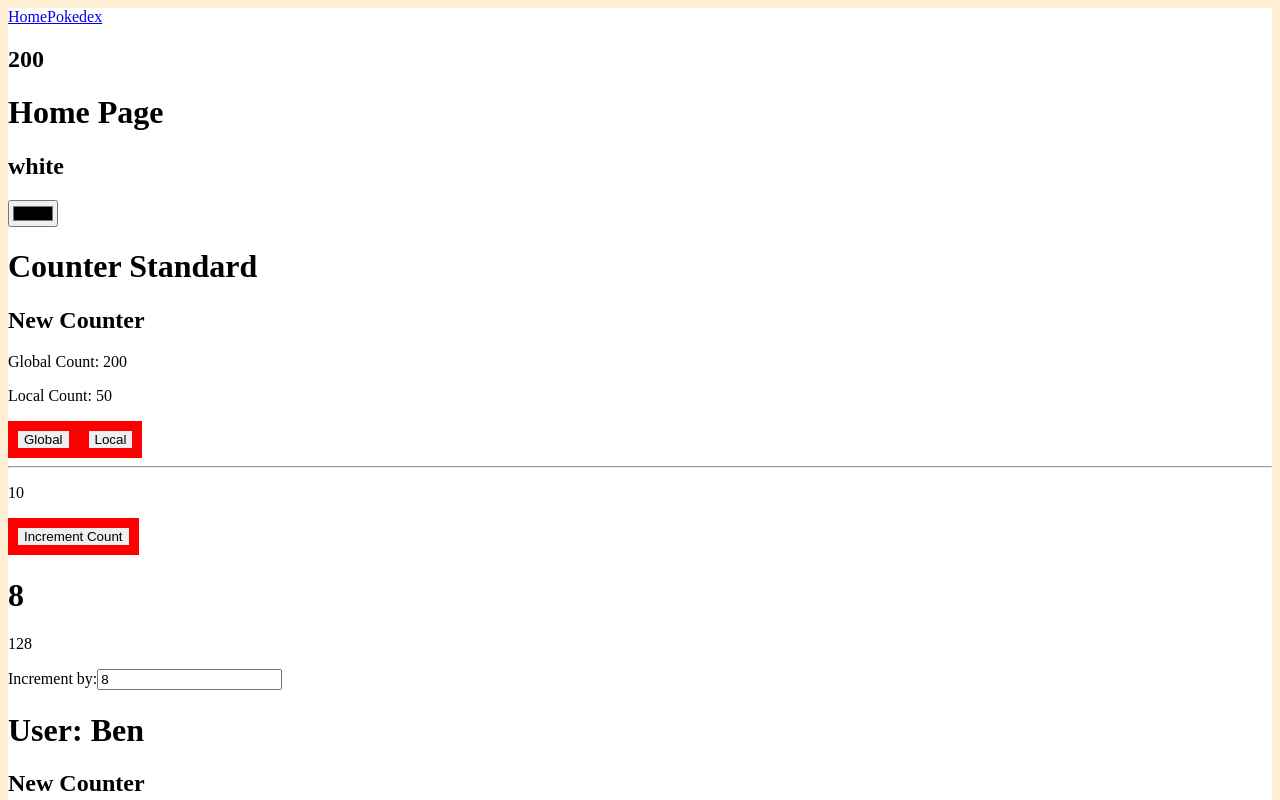
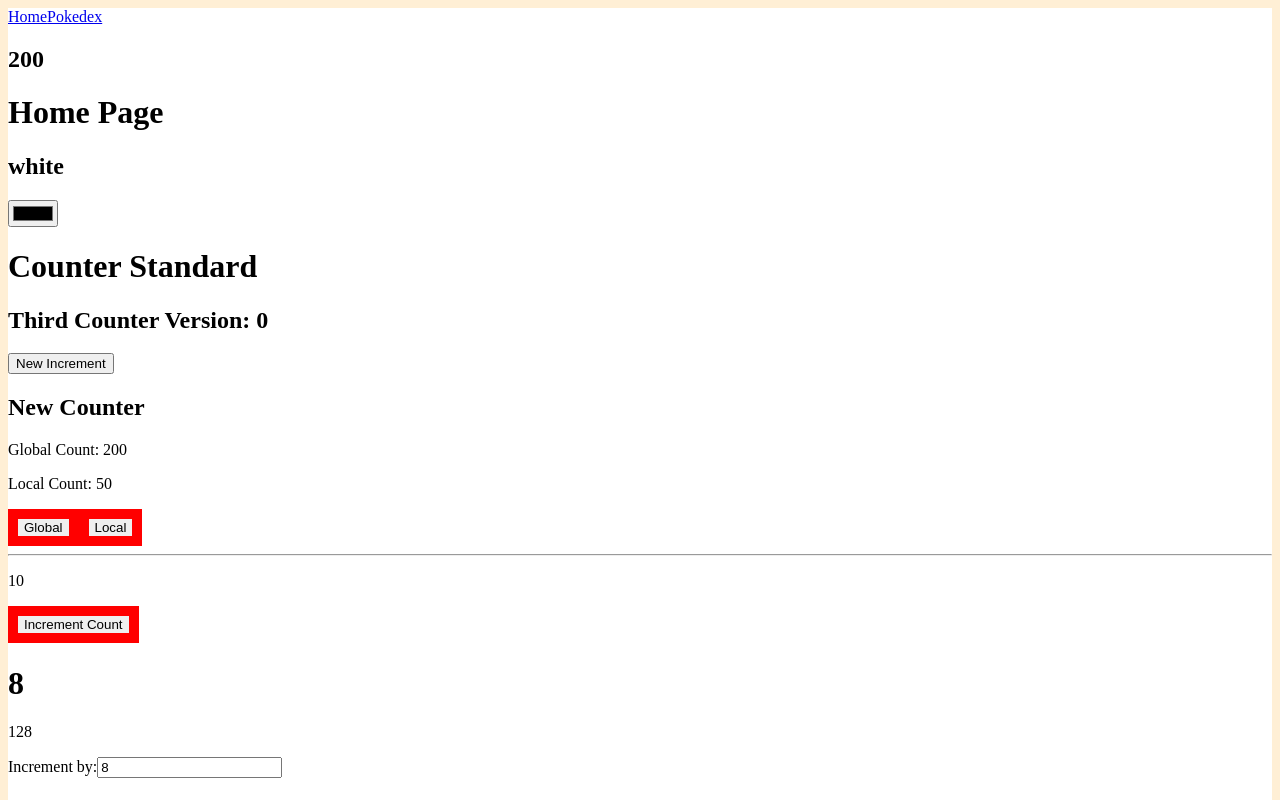
Before and after one commit to bencodezen/complete-intro-to-vue-3-workshop, a Vue app in the folder playground/: page / in a window 1280 px wide. Shown: the top 800 px of the page. Built offline with nearby package versions, Linux system fonts and the light colour scheme.

Commit message:
feature: add pinia to playground

```diff
--- a/playground/package.json
+++ b/playground/package.json
@@ -10,6 +10,7 @@
     "lint": "eslint . --ext .vue,.js,.jsx,.cjs,.mjs,.ts,.tsx,.cts,.mts --fix --ignore-path .gitignore"
   },
   "dependencies": {
+    "pinia": "^2.0.23",
     "vue": "^3.2.41",
     "vue-router": "^4.1.6"
   },
--- a/playground/src/components/base-counter.vue
+++ b/playground/src/components/base-counter.vue
@@ -1,12 +1,15 @@
 <script>
 import { useCount } from "../composables/countStore";
+import { useCountStore } from "@/stores/CountStore";
 
 export default {
   setup() {
     const countStore = useCount();
+    const newCountStore = useCountStore();
 
     return {
       countStore,
+      newCountStore,
     };
   },
   data: () => ({
@@ -39,6 +42,8 @@ export default {
 
 <template>
   <h1>{{ displayTitle }}</h1>
+  <h2>Third Counter Version: {{ newCountStore.count }}</h2>
+  <button @click="newCountStore.increment">New Increment</button>
   <h2>New Counter</h2>
   <p>Global Count: {{ countStore.globalCount }}</p>
   <p>Local Count: {{ countStore.localCount }}</p>
--- a/playground/src/main.ts
+++ b/playground/src/main.ts
@@ -1,5 +1,6 @@
 import { createApp } from 'vue'
 import { createRouter, createWebHashHistory } from 'vue-router'
+import { createPinia } from 'pinia'
 import { routes } from './router'
 import App from './App.vue'
 
@@ -8,6 +9,8 @@ const router = createRouter({
    history: createWebHashHistory(),
    routes
 })
+const pinia = createPinia()
 
 app.use(router)
+app.use(pinia)
 app.mount('#app')
--- /dev/null
+++ b/playground/src/stores/CountStore.js
@@ -0,0 +1,21 @@
+import { defineStore } from "pinia";
+
+export const useCountStore = defineStore("CountStore", {
+  // Data
+  state: () => ({
+    count: 0,
+    incrementAmount: 80,
+  }),
+  // Computed
+  getters: {
+    doubleCount: (state) => {
+      return state.count * 2;
+    },
+  },
+  // Methods
+  actions: {
+    increment() {
+      this.count += this.incrementAmount;
+    },
+  },
+});
```
Also changed, not shown: 1 other file (tests, documents, lock files or other folders).
